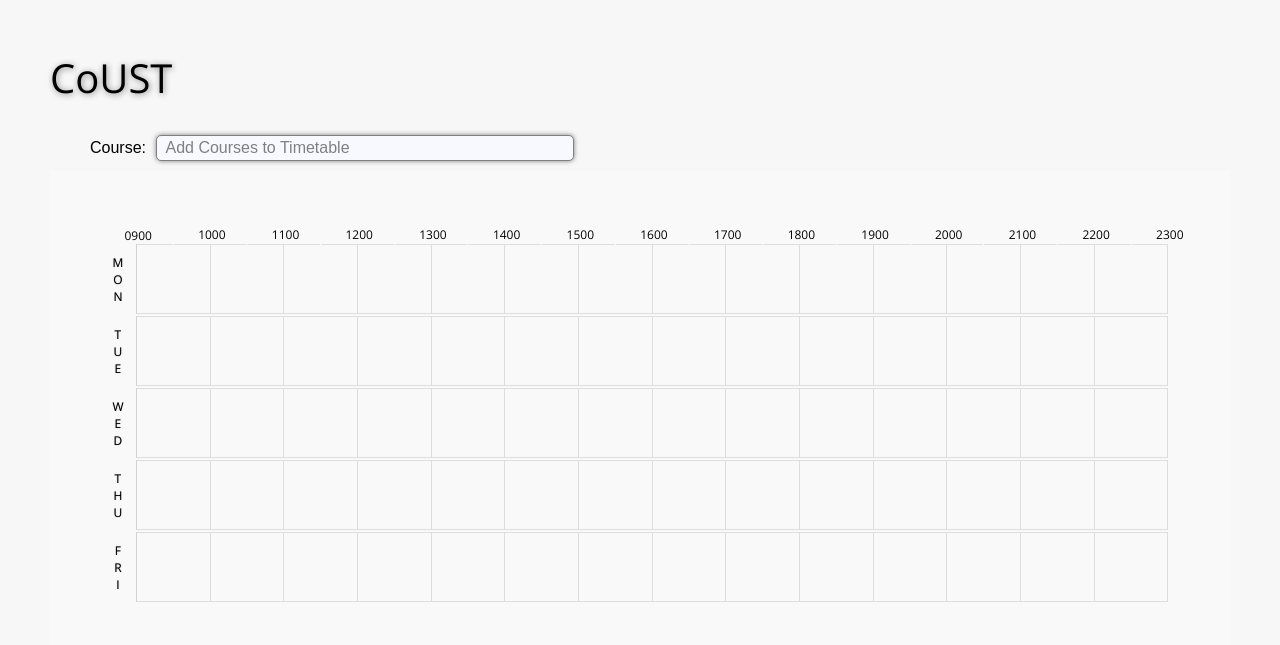
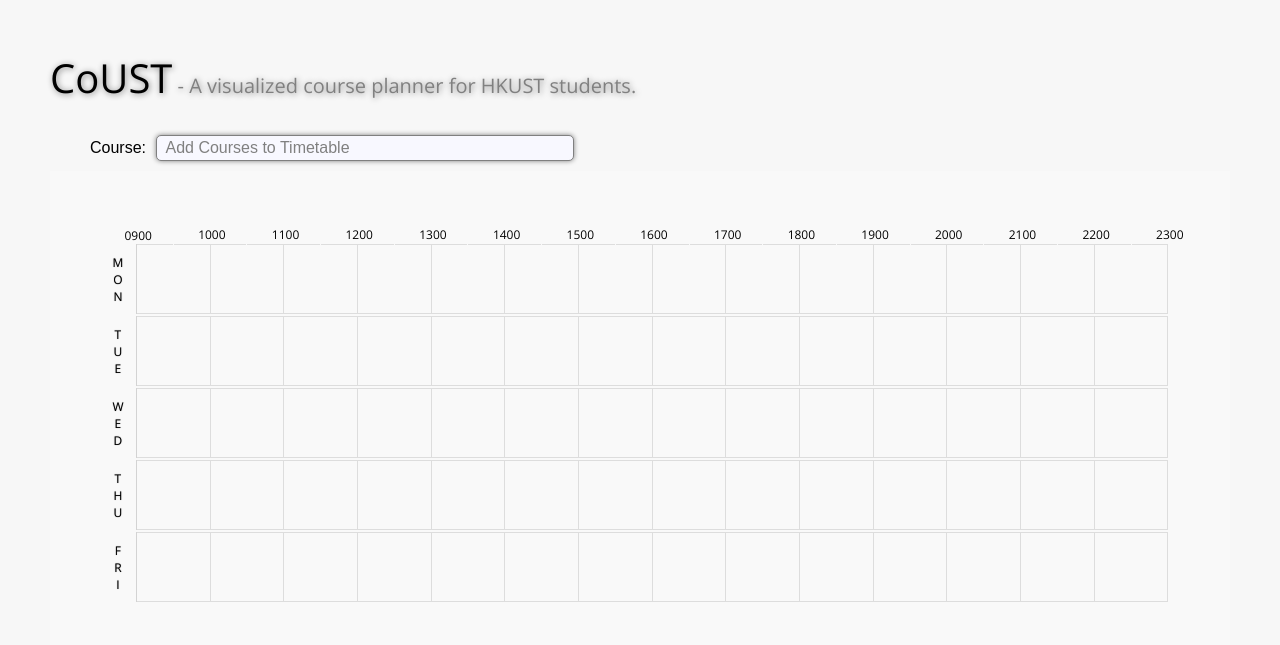
Before and after one commit to antony-hk/coust, a PHP site: page / in a window 1280 px wide. Shown: the top 645 px of the page. Run offline with PHP 8.4, Linux system fonts and the light colour scheme; some libraries are stand-ins or nearby versions.

Commit message:
Update README.md and ammend title of the webpage.

```diff
--- a/index.html
+++ b/index.html
@@ -1,7 +1,7 @@
 <!DOCTYPE html>
 <html>
     <head>
-        <meta name="description" content="CoUST - A visualized course planner which enables you to manage timetable by drag and drop." />
+        <meta name="description" content="CoUST - A visualized course planner which enables you to manage timetable by drag and drop. Specialized for HKUST students." />
         <meta name="keywords" content="HKUST, Course Planner, CoUST, Courser, Github" />
         <meta charset="UTF-8">
         <meta name="viewport" content="width=device-width, initial-scale=1.0">
@@ -19,7 +19,7 @@
     <body onload="getURL()">
     <div id="container">
         <div id="logo" class="noselect" onclick="goHome()">
-            <span>CoUST</span>
+            <span>CoUST</span><span id="titlesubtext"> - A visualized course planner for HKUST students.</span>
         </div>
         <div id="termInfo" style="text-align:left;margin-left:50px;" class="noselect">
             <!--To be appended by JS -->
--- a/style.css
+++ b/style.css
@@ -249,3 +249,7 @@
     outline: 1px solid red;
     padding: 2px;
 }
+#titlesubtext {
+    font-size: 0.5em;
+    color: gray;
+}
```
Also changed, not shown: README.md.
